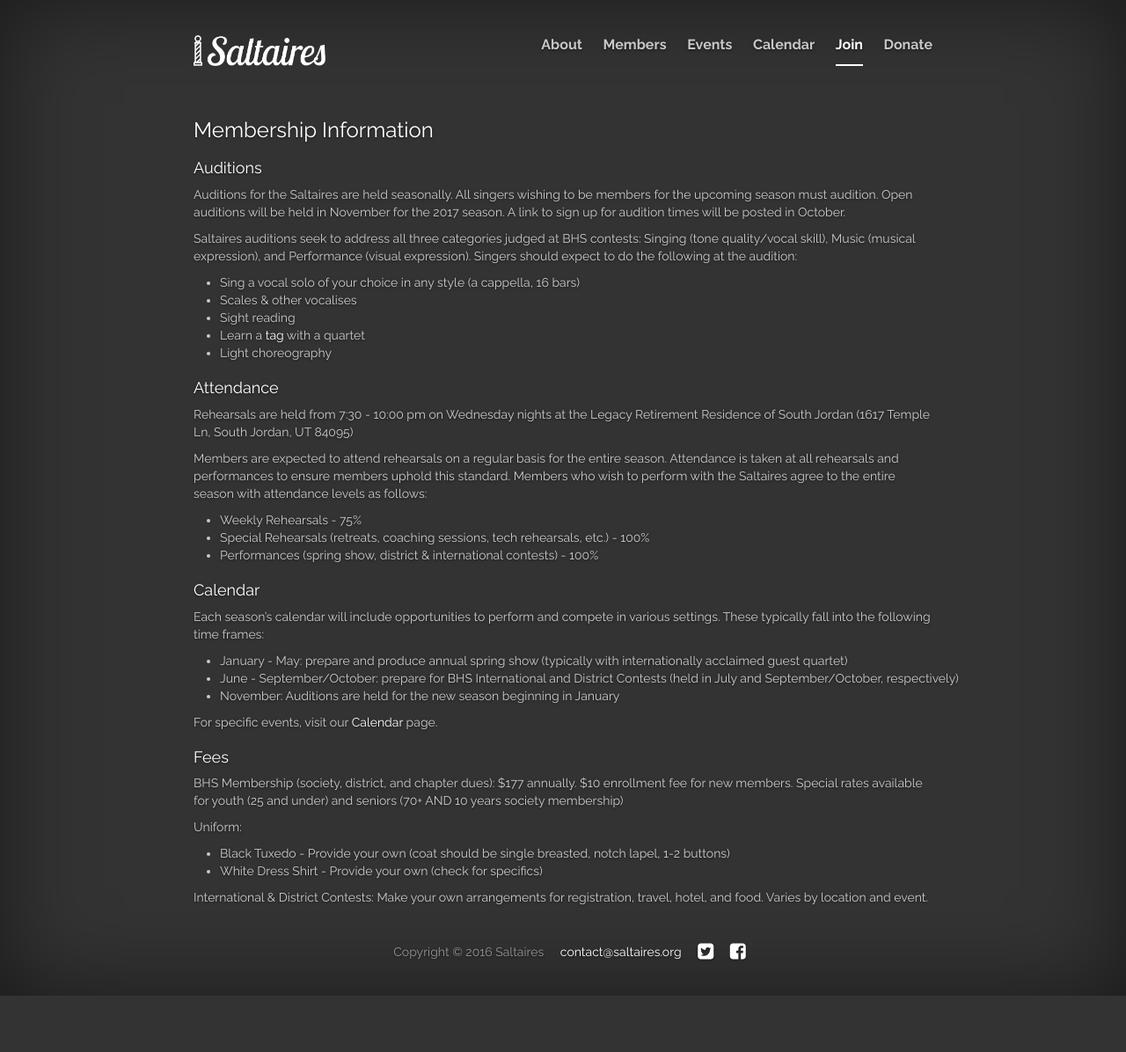
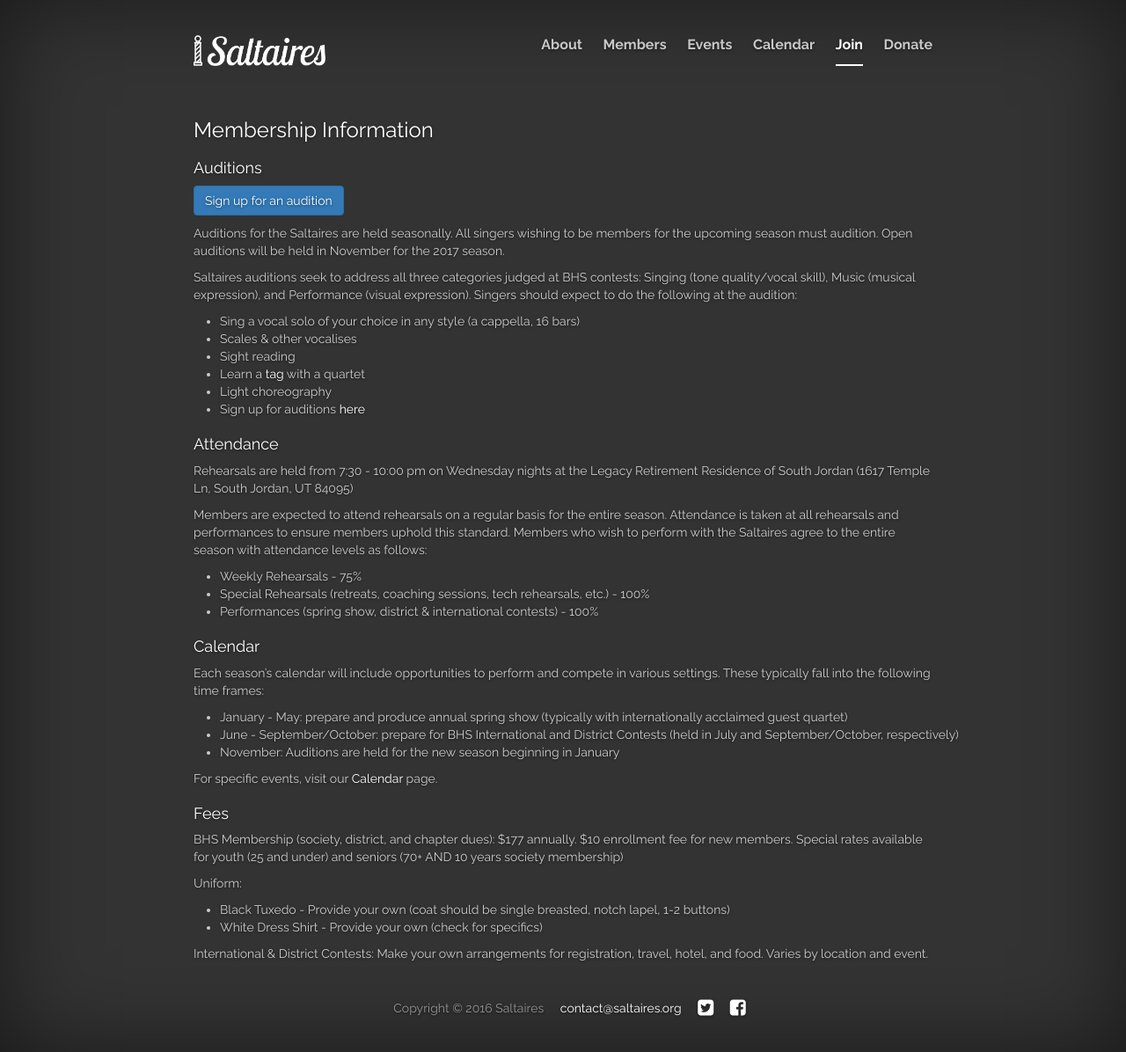
Before and after one commit to cayblood/saltaires, a Jekyll site: the page built from jekyll-site/join.md, in a window 1280 px wide. Shown: the whole page at 88% size. Built offline with Jekyll 4.4.1, drawn with Linux system fonts in a browser that asks for light colours; nearby versions of some CDN libraries; library files that are not in the unit come from our copies; before the commit the page ends 1132 px from its top, so only the background shows below that.

Commit message:
Add new audition signup links

```diff
--- a/jekyll-site/join.md
+++ b/jekyll-site/join.md
@@ -8,7 +8,9 @@
 
 #### Auditions
 
-Auditions for the Saltaires are held seasonally. All singers wishing to be members for the upcoming season must audition. Open auditions will be held in November for the 2017 season. A link to sign up for audition times will be posted in October.
+<a href="http://www.signupgenius.com/go/30E084FA5AA2CA2FD0-saltaires" class="btn btn-primary">Sign up for an audition</a>
+
+Auditions for the Saltaires are held seasonally. All singers wishing to be members for the upcoming season must audition. Open auditions will be held in November for the 2017 season.
 
 Saltaires auditions seek to address all three categories judged at BHS contests: Singing (tone quality/vocal skill), Music (musical expression), and Performance (visual expression).  Singers should expect to do the following at the audition:
 
@@ -17,6 +19,7 @@
 * Sight reading
 * Learn a [tag](https://www.barbershoptags.com/) with a quartet
 * Light choreography
+* Sign up for auditions [here](http://www.signupgenius.com/go/30E084FA5AA2CA2FD0-saltaires)
 
 #### Attendance
 
```
